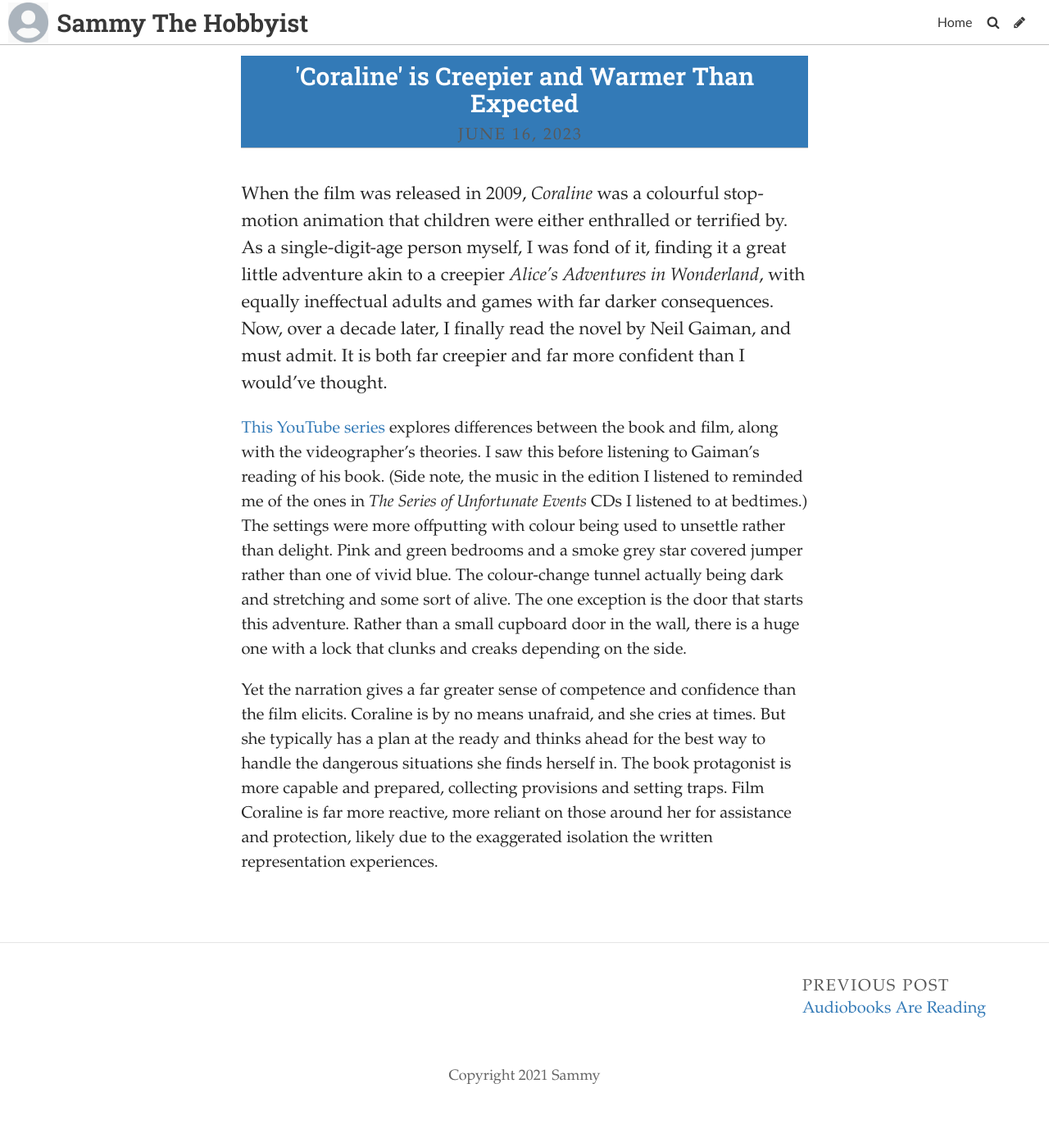
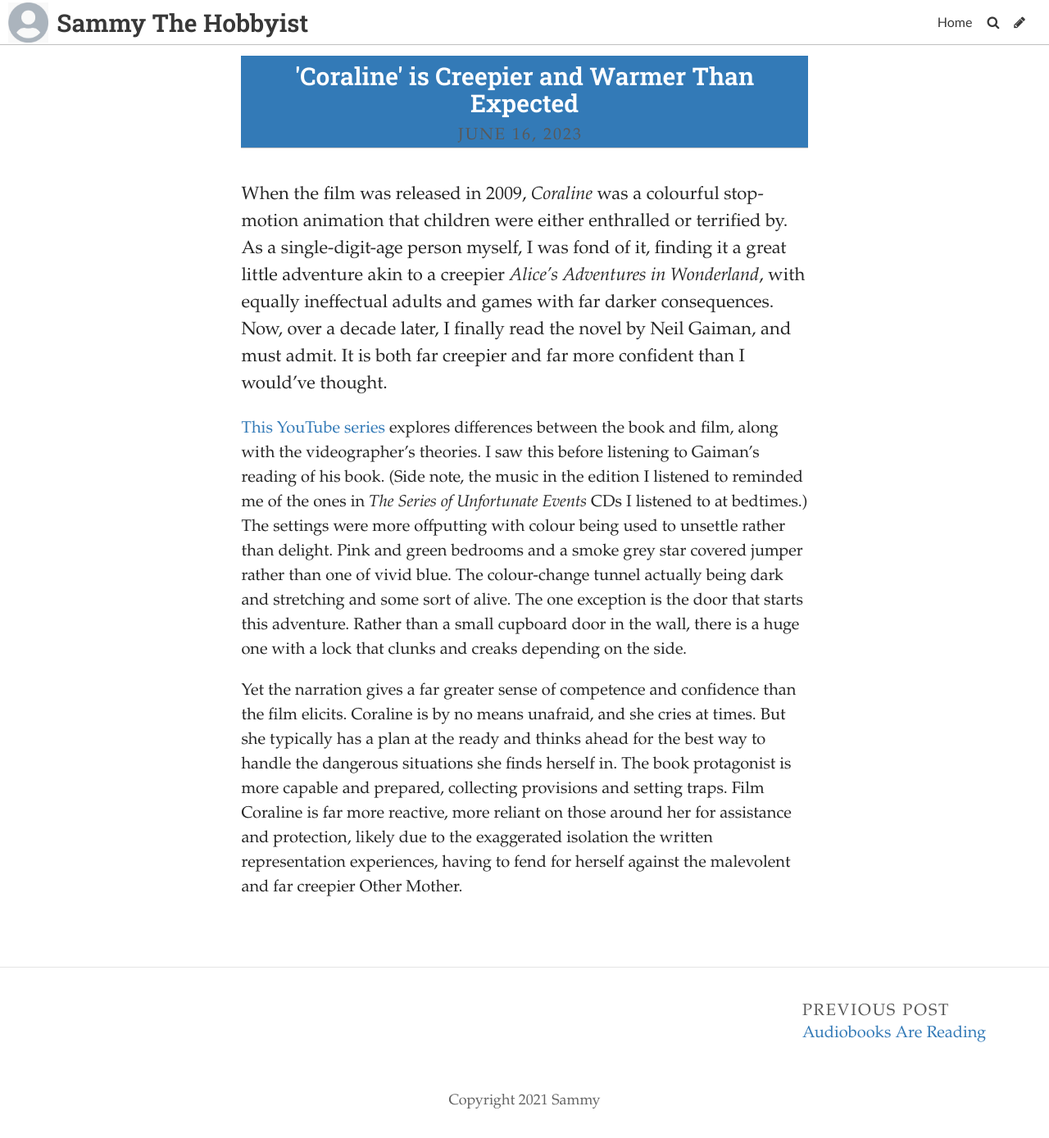
Before and after one commit to SammySpinsAYarn/Blog, a Jekyll site: the page built from _posts/2023-06-09-need-an-idea.md, in a window 1280 px wide. Shown: the whole page at 82% size. Built offline with Jekyll 4.4.1, drawn with Linux system fonts in a browser that asks for light colours; some web fonts are replaced; before the commit the page ends 1359 px from its top, so only the background shows below that.

Commit message:
Update Post “2023-06-09-need-an-idea”

```diff
--- a/_posts/2023-06-09-need-an-idea.md
+++ b/_posts/2023-06-09-need-an-idea.md
@@ -9,4 +9,4 @@
 
 [T﻿his YouTube series](https://www.youtube.com/watch?v=y2d1XYcMTDY&list=PLZqMA-B7h5X9Rwnfgvjkr-PZGE1YPdaGD&pp=iAQB) explores differences between the book and film, along with the videographer's theories. I saw this before listening to Gaiman's reading of his book. (Side note, the music in the edition I listened to reminded me of the ones in *The Series of Unfortunate Events* CDs I listened to at bedtimes.) The settings were more offputting with colour being used to unsettle rather than delight. Pink and green bedrooms and a smoke grey star covered jumper rather than one of vivid blue. The colour-change tunnel actually being dark and stretching and some sort of alive. The one exception is the door that starts this adventure. Rather than a small cupboard door in the wall, there is a huge one with a lock that clunks and creaks depending on the side.
 
-Y﻿et the narration gives a far greater sense of competence and confidence than the film elicits. Coraline is by no means unafraid, and she cries at times. But she typically has a plan at the ready and thinks ahead for the best way to handle the dangerous situations she finds herself in. The book protagonist is more capable and prepared, collecting provisions and setting traps. Film Coraline is far more reactive, more reliant on those around her for assistance and protection, likely due to the exaggerated isolation the written representation experiences.
+Y﻿et the narration gives a far greater sense of competence and confidence than the film elicits. Coraline is by no means unafraid, and she cries at times. But she typically has a plan at the ready and thinks ahead for the best way to handle the dangerous situations she finds herself in. The book protagonist is more capable and prepared, collecting provisions and setting traps. Film Coraline is far more reactive, more reliant on those around her for assistance and protection, likely due to the exaggerated isolation the written representation experiences, having to fend for herself against the malevolent and far creepier Other Mother.
```
